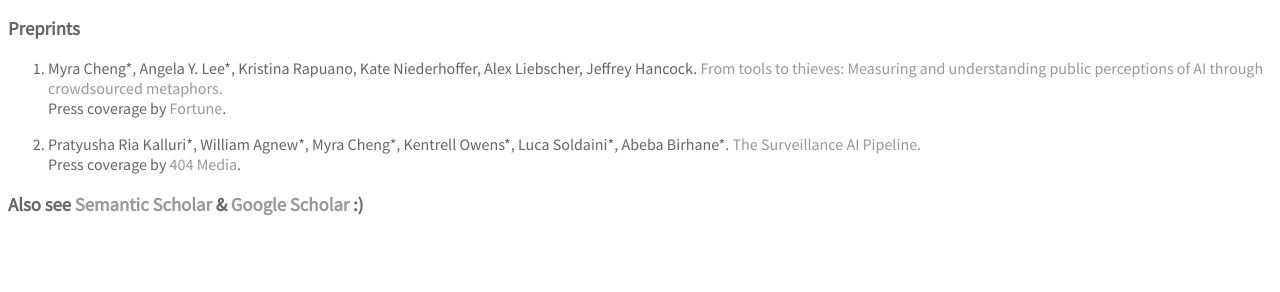
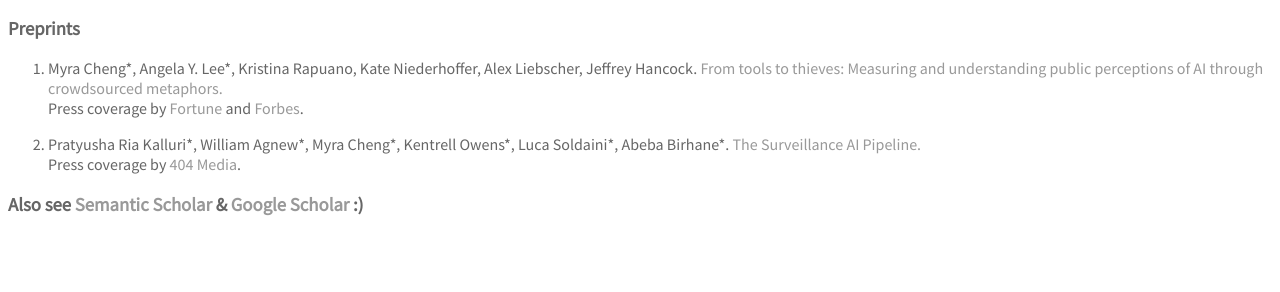
Before and after one commit to myracheng/myracheng.github.io, a Jekyll site: the page built from research.md, in a window 1280 px wide. Shown: the part 773-1065 px from the top of the page. Built offline with Jekyll 4.4.1, drawn with Linux system fonts in a browser that asks for light colours; some web fonts are replaced; our own code applies the rules of GitHub Pages for plain Markdown files.

Commit message:
Update research.md

```diff
--- a/research.md
+++ b/research.md
@@ -24,7 +24,7 @@ Press coverage by [Scientific American](https://www.scientificamerican.com/artic
 ### Preprints
 
 1. Myra Cheng\*, Angela Y. Lee\*, Kristina Rapuano, Kate Niederhoffer, Alex Liebscher, Jeffrey Hancock. [From tools to thieves: Measuring and understanding public perceptions of AI through crowdsourced metaphors.](https://www.arxiv.org/pdf/2501.18045)
-<span  class="subline">Press coverage by [Fortune](https://fortune.com/2025/02/13/chatbot-friends-anthromorphism-competence-stanford-unviversity-study/).</span>
+<span  class="subline">Press coverage by [Fortune](https://fortune.com/2025/02/13/chatbot-friends-anthromorphism-competence-stanford-unviversity-study/) and [Forbes](https://www.forbes.com/sites/lanceeliot/2025/02/14/why-our-metaphors-about-ai-shape-how-ai-thinks-about-us/).</span>
 
 2. Pratyusha Ria Kalluri\*, William Agnew\*, Myra Cheng\*, Kentrell Owens\*, Luca Soldaini\*, Abeba Birhane\*. [The Surveillance AI Pipeline.](https://arxiv.org/pdf/2309.15084.pdf)
 <span  class="subline">Press coverage by [404 Media](https://www.404media.co/how-the-surveillance-ai-pipeline-literally-objectifies-human-beings/).</span>
```
